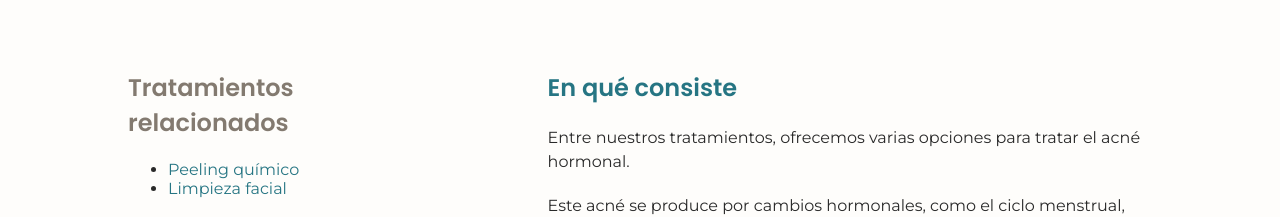
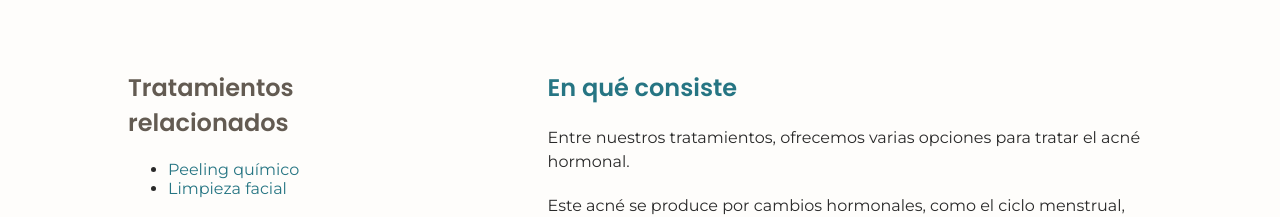
Before and after one commit to mertejada/clinicaSerentis_DIW, a website built with Parcel: page src/html/tratamiento.html in a window 1280 px wide. Shown: the part 545-762 px from the top of the page. Built offline with nearby package versions, Linux system fonts and the light colour scheme.

Commit message:
accesibility done

```diff
--- a/src/styles/_variables.scss
+++ b/src/styles/_variables.scss
@@ -4,7 +4,7 @@ $font-title: Poppins;
 
 $color-blue: #267583; //antes #3A7CA5
 $color-light-blue: #81c0cb;
-$color-brown: #837a70;
+$color-brown: #635B52;
 $color-light-brown: #c3b8ac;
 $color-dark-brown: #36322d;
 $color-grey: #C5C1BE;
```
Also changed, not shown: src/html/cita.html (+1 -1 lines), src/html/tratamiento.html (+1 -0 lines).
